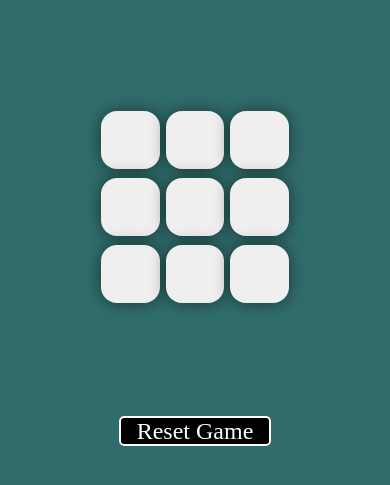
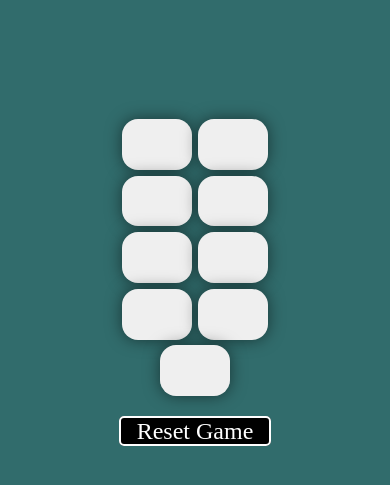
Before and after one commit to KeertanaGupta/Tic-Tac-Toe, a plain HTML site: page index.html in a window 390 px wide. Shown: the part 125-610 px from the top of the page. Drawn offline with nearby package versions, Linux system fonts and the light colour scheme; a web font is replaced by a local one.

Commit message:
Update style.css

```diff
--- a/style.css
+++ b/style.css
@@ -63,12 +63,12 @@ body{
         height: 50vh;
     }
     .game {
-        height: 50vmin;
-        width: 50vmin;
+        height: 45vmin;
+        width: 45vmin;
     }
 
     .box {
-        height: 15vmin;
-        width: 15vmin;
+        height: 13vmin;
+        width: 13min;
         font-size: 7vmin;
     }
```
